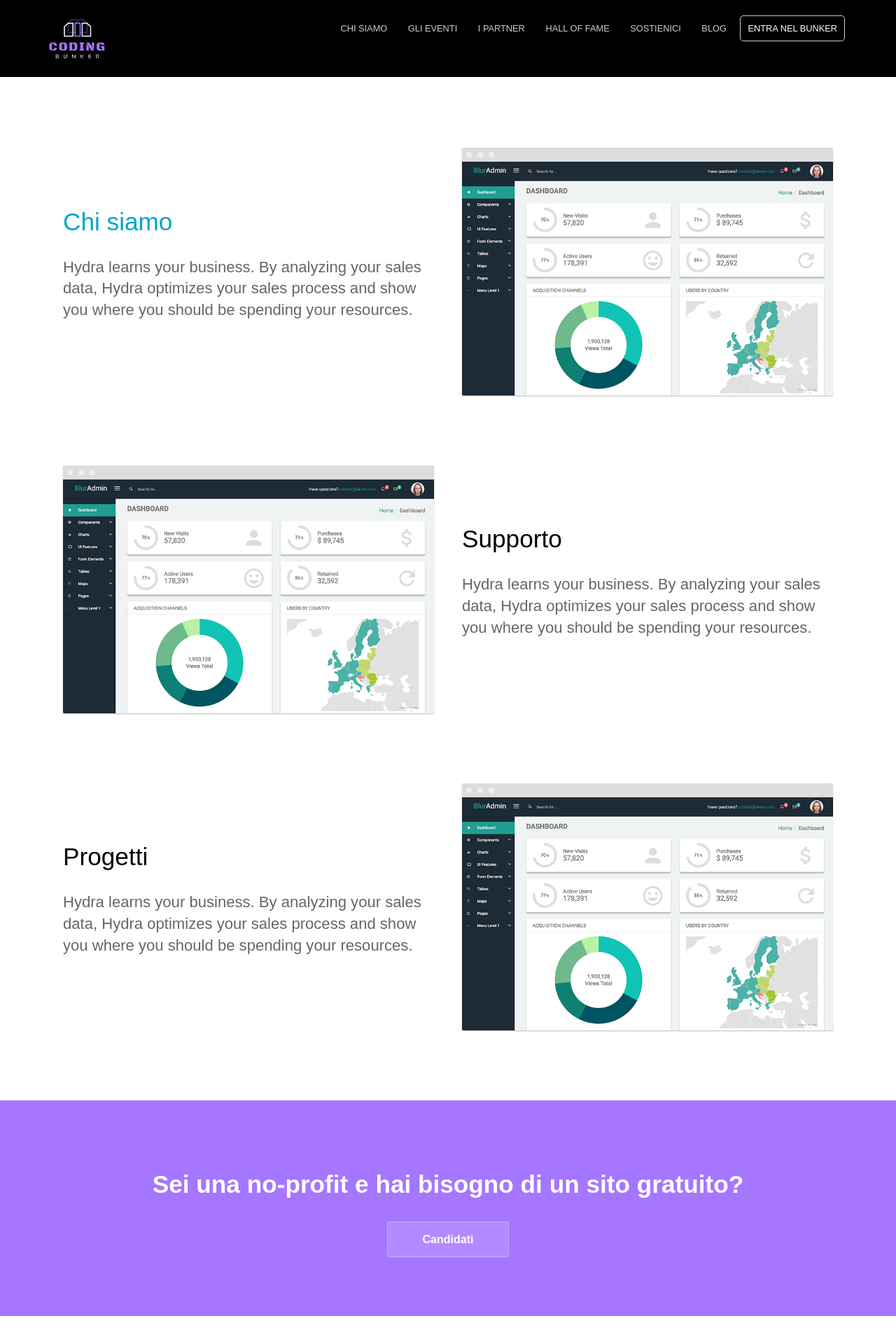
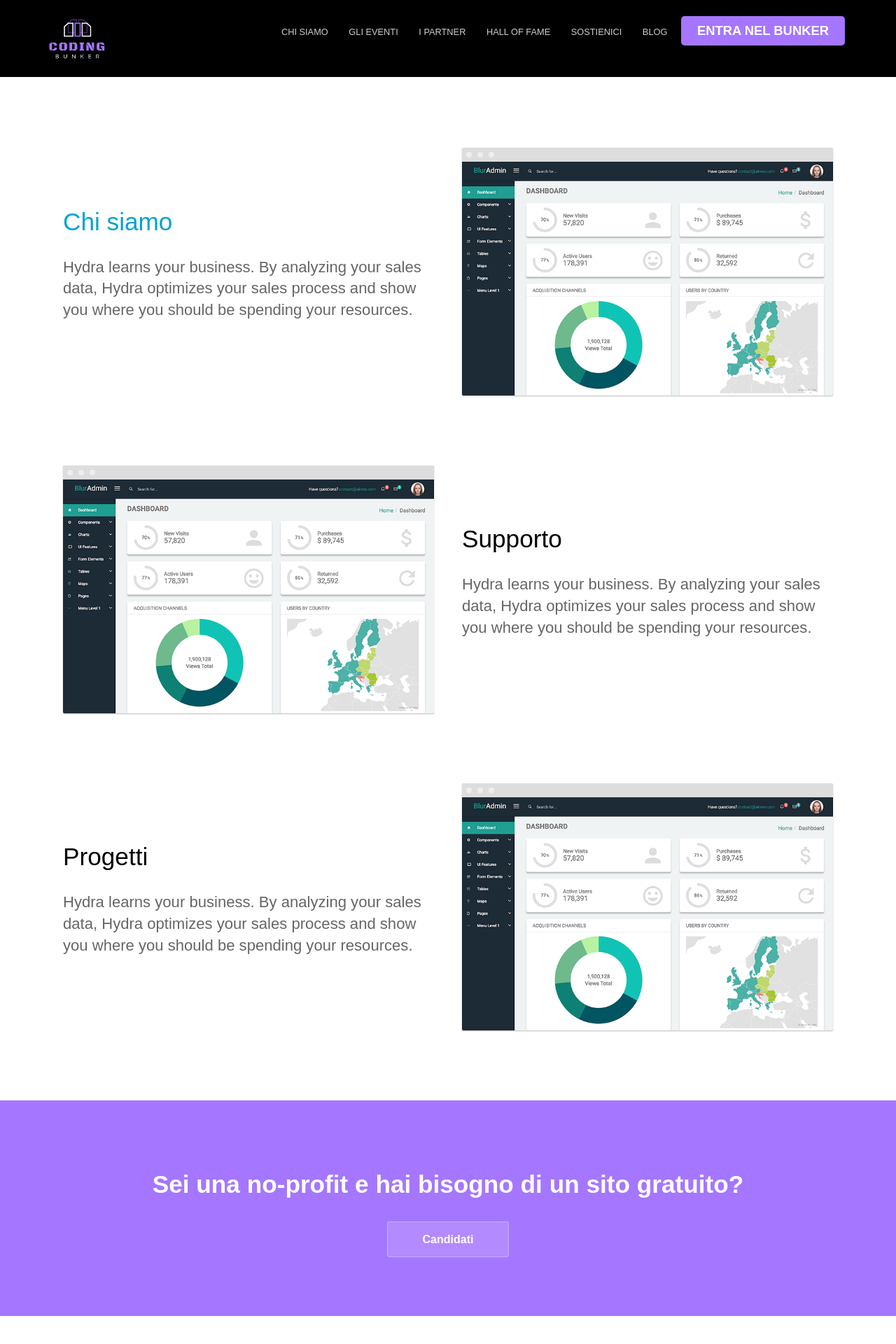
Before and after one commit to ludovicobesana/codingbunker-website, a Jekyll site: the page built from index.html, in a window 1280 px wide. Shown: the top 1920 px of the page at 70% size. Built offline with Jekyll 4.4.1, drawn with Linux system fonts in a browser that asks for light colours.

Commit message:
feat: Add nav button style

```diff
--- a/_sass/navigation.scss
+++ b/_sass/navigation.scss
@@ -69,15 +69,15 @@ nav {
 
 	@media #{$mid-point} {
 		a.highlight {
-			border: 1px #ccc solid;
 			border-radius: 5px;
-
-			&:hover {
-				background: #fff;
-				color: $brand-color;
+			color: #fff;
+			background-color: #A576FF;
+			font-size: 1.4375em;
+			font-weight: bold;
+			padding-left: 1.25em;
+			padding-right: 1.25em;
 			}
 		}
-	}
 
 	a.active {
 		color: #fff;
```
